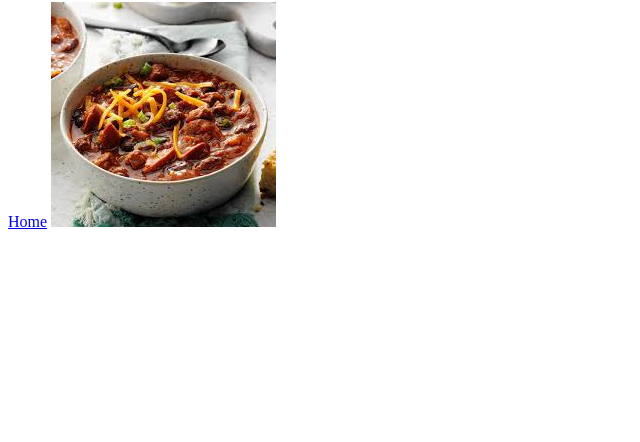
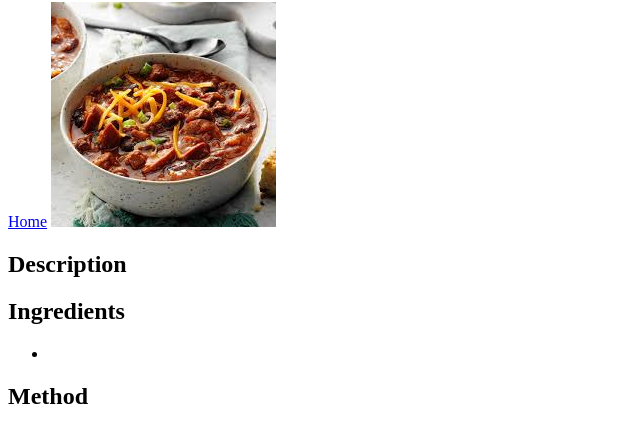
Before and after one commit to prattledev/odin-recipes, a plain HTML site: page recipes/beef-brisket-chilli.html in a window 1280 px wide. Shown: the part 78-520 px from the top of the page, without its empty margins (0-640 px from the left). Drawn offline with Linux system fonts and the light colour scheme.

Commit message:
Added HTML elements to recipes

```diff
--- a/recipes/beef-brisket-chilli.html
+++ b/recipes/beef-brisket-chilli.html
@@ -9,5 +9,13 @@
     <h1>Beef Brisket Chilli</h1>
     <a href="../index.html">Home</a>
     <img src="../img/bbc.jpeg" alt="Beef Brisket Chilli" />
+    <h2>Description</h2>
+    <p></p>
+    <h2>Ingredients</h2>
+    <ul>
+      <li></li>
+    </ul>
+    <h2>Method</h2>
+    <ol></ol>
   </body>
 </html>
```
Also changed, not shown: recipes/carrot-and-ginger-soup.html (+8 -0 lines), recipes/thai-green-curry.html (+8 -0 lines).
